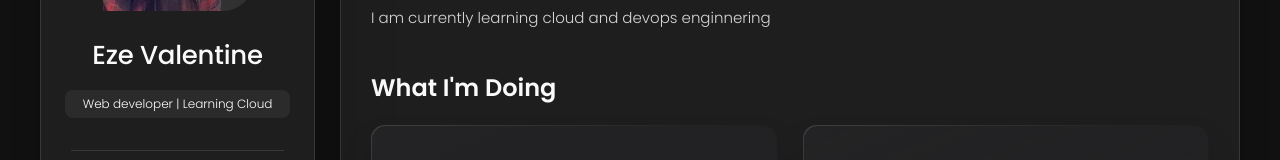
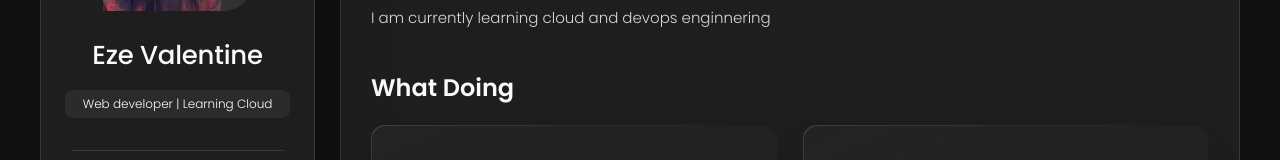
Before and after one commit to Sugarcothe/vcard-portfolio, a plain HTML site: page index.html in a window 1280 px wide. Shown: the part 260-420 px from the top of the page. Drawn offline with nearby package versions, Linux system fonts and the light colour scheme.

Commit message:
header change

```diff
--- a/index.html
+++ b/index.html
@@ -226,7 +226,7 @@
 
         <section class="service">
 
-          <h3 class="h3 service-title">What i'm doing</h3>
+          <h3 class="h3 service-title">What doing</h3>
 
           <ul class="service-list">
 
```
